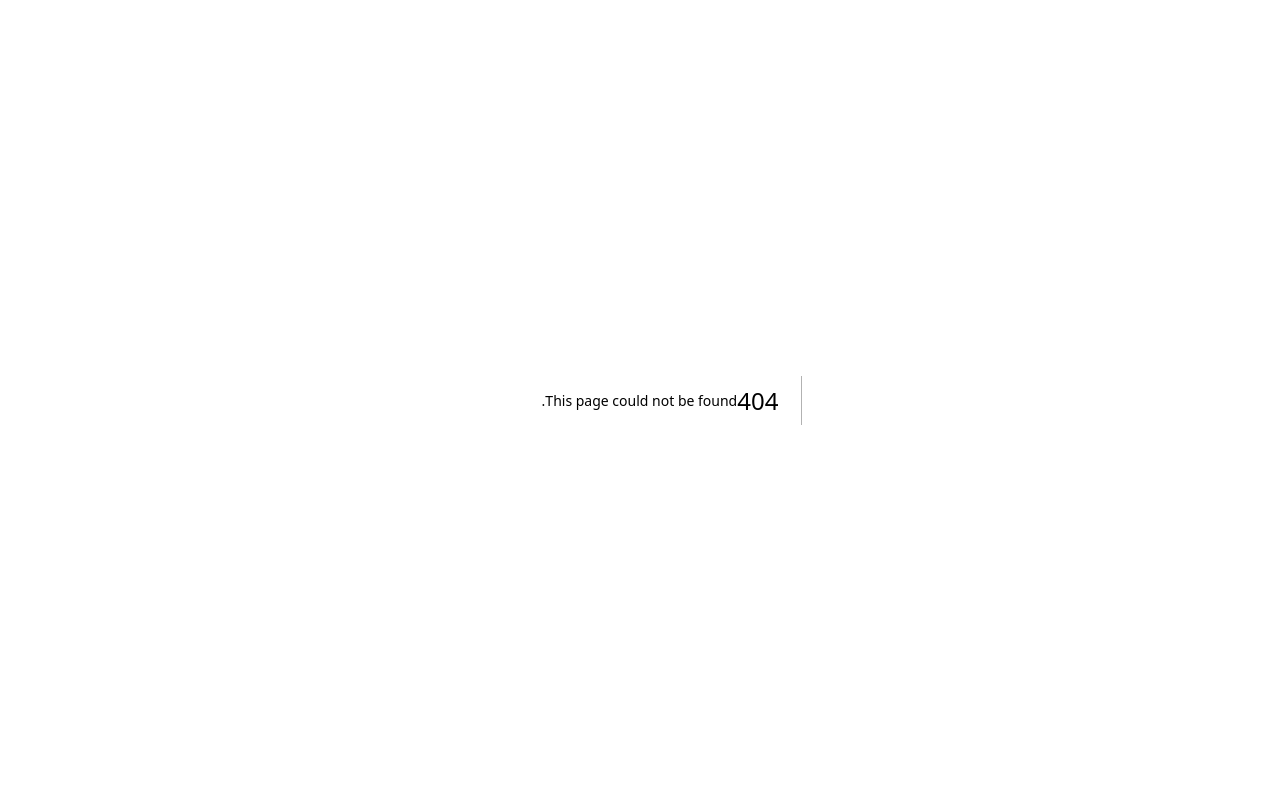
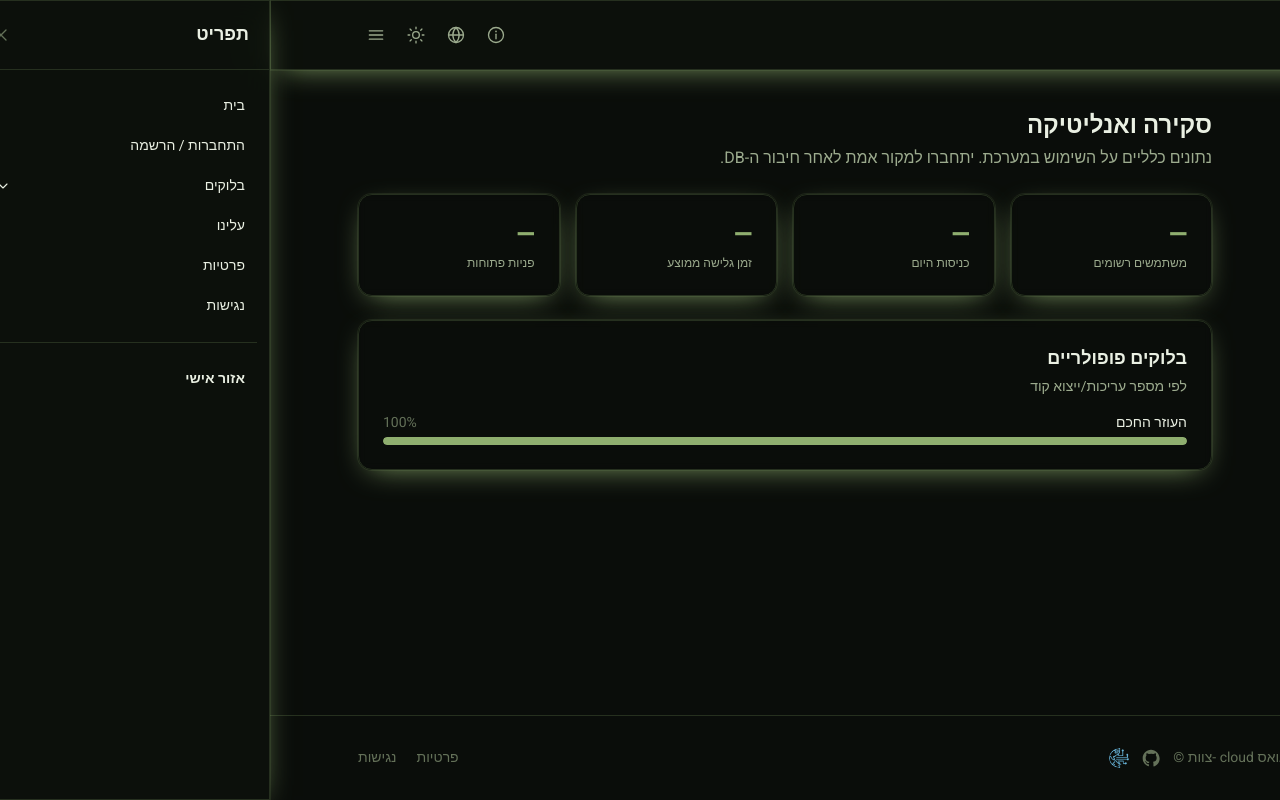
Before and after one commit to YSmauas/weblok, a Next.js app: page /app/admin in a window 1280 px wide. Before the commit this address had no page. Built offline with nearby package versions, Linux system fonts and the light colour scheme.

Commit message:
Add files via upload

```diff
--- /dev/null
+++ b/app/app/admin/layout.tsx
@@ -0,0 +1,17 @@
+import { SiteChrome } from "@/components/layout/SiteChrome";
+import { AdminNav } from "@/components/admin/AdminNav";
+
+export default function AdminLayout({
+  children,
+}: {
+  children: React.ReactNode;
+}) {
+  return (
+    <SiteChrome>
+      <div className="max-w-6xl mx-auto px-6 py-10 grid md:grid-cols-[210px_1fr] gap-10">
+        <AdminNav />
+        <div className="min-w-0">{children}</div>
+      </div>
+    </SiteChrome>
+  );
+}
--- /dev/null
+++ b/app/app/admin/page.tsx
@@ -0,0 +1,52 @@
+import { Card } from "@/components/ui/Card";
+
+// TODO: יוחלפו בנתוני DB אמיתיים
+const STATS = [
+  { label: "משתמשים רשומים", value: "—" },
+  { label: "כניסות היום", value: "—" },
+  { label: "זמן גלישה ממוצע", value: "—" },
+  { label: "פניות פתוחות", value: "—" },
+];
+
+const POPULAR_BLOCKS = [{ name: "העוזר החכם", pct: 100 }];
+
+export default function AdminOverviewPage() {
+  return (
+    <div className="space-y-6">
+      <div>
+        <h1 className="text-2xl font-bold">סקירה ואנליטיקה</h1>
+        <p className="text-ink-secondary mt-1">
+          נתונים כלליים על השימוש במערכת. יתחברו למקור אמת לאחר חיבור ה-DB.
+        </p>
+      </div>
+
+      <div className="grid sm:grid-cols-2 lg:grid-cols-4 gap-4">
+        {STATS.map((s) => (
+          <Card key={s.label}>
+            <p className="text-2xl font-extrabold text-accent">{s.value}</p>
+            <p className="text-xs text-ink-secondary mt-1">{s.label}</p>
+          </Card>
+        ))}
+      </div>
+
+      <Card title="בלוקים פופולריים" description="לפי מספר עריכות/ייצוא קוד">
+        <div className="space-y-3">
+          {POPULAR_BLOCKS.map((b) => (
+            <div key={b.name}>
+              <div className="flex justify-between text-sm mb-1">
+                <span>{b.name}</span>
+                <span className="text-ink-muted">{b.pct}%</span>
+              </div>
+              <div className="h-2 rounded-full bg-base-bg overflow-hidden">
+                <div
+                  className="h-full bg-accent rounded-full"
+                  style={{ width: `${b.pct}%` }}
+                />
+              </div>
+            </div>
+          ))}
+        </div>
+      </Card>
+    </div>
+  );
+}
```
